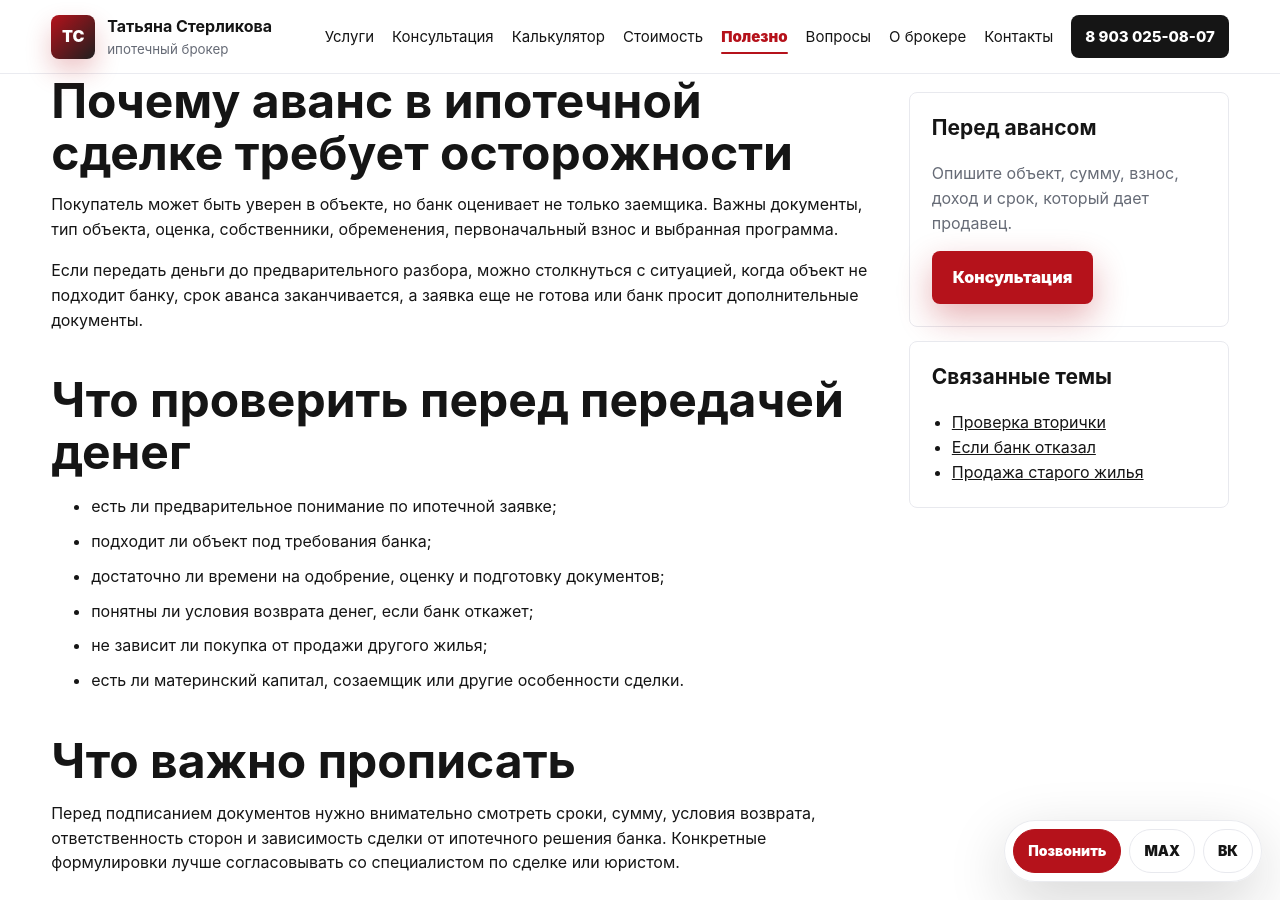
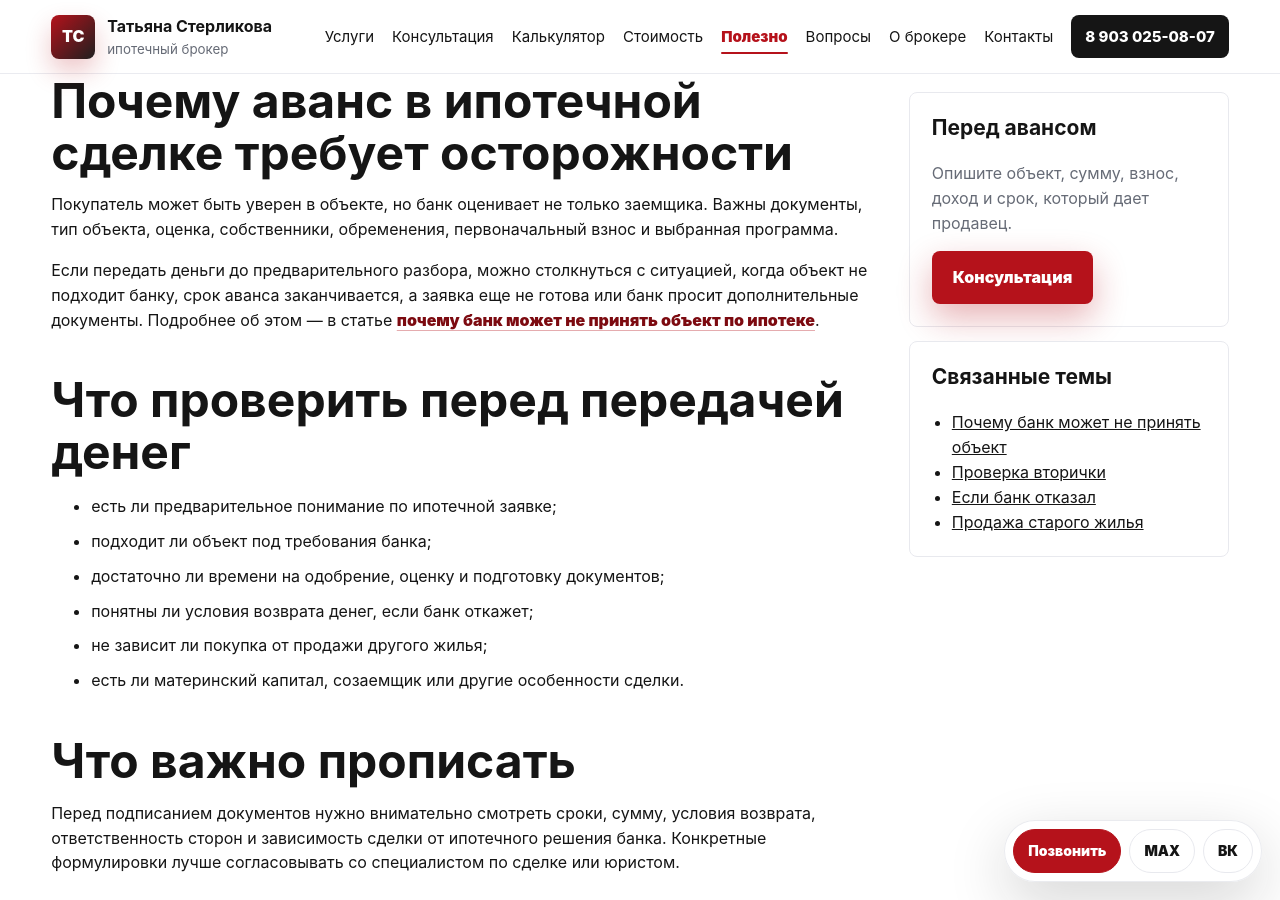
Before and after one commit to deputat36/broker, a Jekyll site: the page built from polezno/avans-zadatok-i-ipoteka.md, in a window 1280 px wide and 900 px high, scrolled down 913 px. Built offline with Jekyll 4.4.1, drawn with Linux system fonts in a browser that asks for light colours; our own code applies the rules of GitHub Pages for plain Markdown files.

Commit message:
Добавлена ссылка на проверку объекта перед авансом

```diff
--- a/polezno/avans-zadatok-i-ipoteka.md
+++ b/polezno/avans-zadatok-i-ipoteka.md
@@ -22,7 +22,7 @@
   <article class="content-main">
     <h2>Почему аванс в ипотечной сделке требует осторожности</h2>
     <p>Покупатель может быть уверен в объекте, но банк оценивает не только заемщика. Важны документы, тип объекта, оценка, собственники, обременения, первоначальный взнос и выбранная программа.</p>
-    <p>Если передать деньги до предварительного разбора, можно столкнуться с ситуацией, когда объект не подходит банку, срок аванса заканчивается, а заявка еще не готова или банк просит дополнительные документы.</p>
+    <p>Если передать деньги до предварительного разбора, можно столкнуться с ситуацией, когда объект не подходит банку, срок аванса заканчивается, а заявка еще не готова или банк просит дополнительные документы. Подробнее об этом — в статье <a class="text-link" href="{{ '/polezno/pochemu-bank-ne-odobryaet-obekt-ipoteki/' | relative_url }}">почему банк может не принять объект по ипотеке</a>.</p>
 
     <h2>Что проверить перед передачей денег</h2>
     <ul>
@@ -42,7 +42,7 @@
   </article>
   <aside class="sidebar">
     <div class="seo-panel"><h3>Перед авансом</h3><p>Опишите объект, сумму, взнос, доход и срок, который дает продавец.</p><a class="btn btn-primary" href="{{ '/konsultaciya/' | relative_url }}">Консультация</a></div>
-    <div class="seo-panel"><h3>Связанные темы</h3><ul><li><a href="{{ '/polezno/chto-proverit-pered-pokupkoy-vtorichnogo-zhilya/' | relative_url }}">Проверка вторички</a></li><li><a href="{{ '/uslugi/otkazali-v-ipoteke/' | relative_url }}">Если банк отказал</a></li><li><a href="{{ '/uslugi/ipoteka-pri-prodazhe-starogo-zhilya/' | relative_url }}">Продажа старого жилья</a></li></ul></div>
+    <div class="seo-panel"><h3>Связанные темы</h3><ul><li><a href="{{ '/polezno/pochemu-bank-ne-odobryaet-obekt-ipoteki/' | relative_url }}">Почему банк может не принять объект</a></li><li><a href="{{ '/polezno/chto-proverit-pered-pokupkoy-vtorichnogo-zhilya/' | relative_url }}">Проверка вторички</a></li><li><a href="{{ '/uslugi/otkazali-v-ipoteke/' | relative_url }}">Если банк отказал</a></li><li><a href="{{ '/uslugi/ipoteka-pri-prodazhe-starogo-zhilya/' | relative_url }}">Продажа старого жилья</a></li></ul></div>
   </aside>
 </section>
 
```
